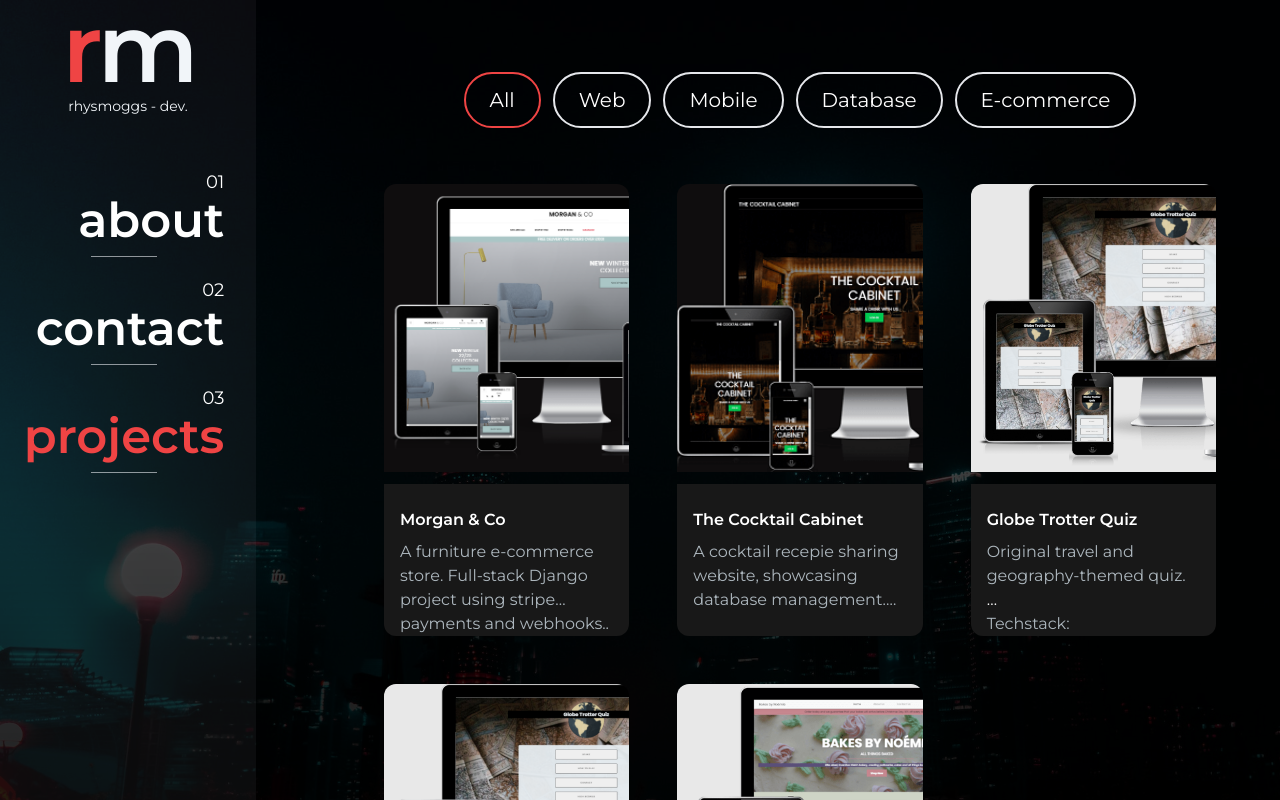
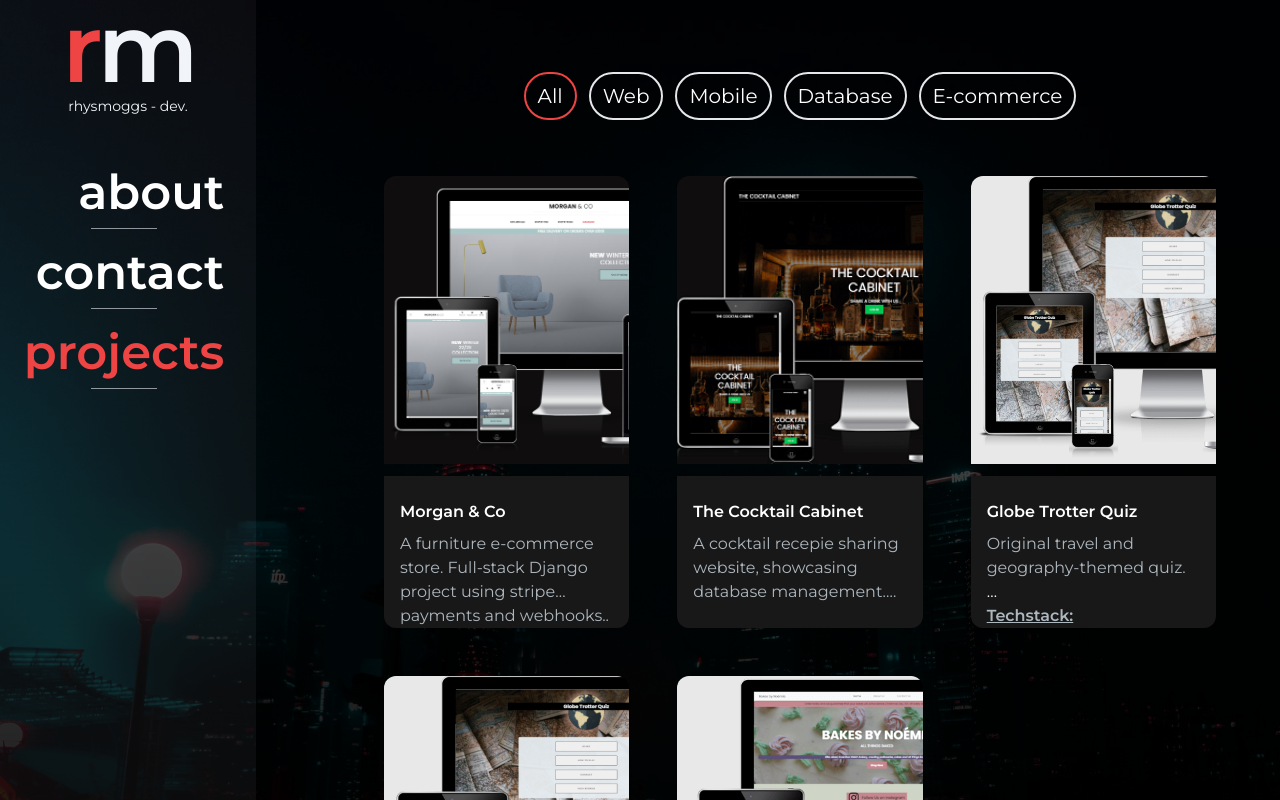
Before and after one commit to rhysmoggs/portfolio2024, a Next.js app: page /projects in a window 1280 px wide. Shown: the top 800 px of the page. Built offline with nearby package versions, Linux system fonts and the light colour scheme.

Commit message:
remove pageNo's and general styling upgrades

```diff
--- a/app/components/NavLink.jsx
+++ b/app/components/NavLink.jsx
@@ -3,7 +3,7 @@ import React from 'react'
 import { motion } from 'framer-motion'
 import { usePathname } from 'next/navigation'
 
-const NavLink = ({ href, title, pageNo }) => {
+const NavLink = ({ href, title }) => {
   const pathname = usePathname()
   return (
     <>
@@ -11,9 +11,6 @@ const NavLink = ({ href, title, pageNo }) => {
         href={href}
         className='block py-2 text-black rounded hover:text-white uppercase md:normal-case'
       >
-        <h1 className='hidden md:block text-white text-sm md:text-lg'>
-          {0 + `${pageNo}`}
-        </h1>
         <motion.h1
           whileHover={{ scale: 1.15 }}
           initial={{ opacity: 1, scale: 1 }}
--- a/app/components/Navbar.jsx
+++ b/app/components/Navbar.jsx
@@ -9,17 +9,14 @@ const navLinks = [
   {
     title: 'about',
     path: '/about',
-    pageNo: 1,
   },
   {
     title: 'contact',
     path: '/contact',
-    pageNo: 2,
   },
   {
     title: 'projects',
     path: '/projects',
-    pageNo: 3,
   },
 ]
 
@@ -69,7 +66,7 @@ const Navbar = () => {
       <div className='hidden md:block col-span-2 mx-2 place-self-center text-right pr-2 mt-24'>
         {navLinks.map((link, index) => (
           <div key={index}>
-            <NavLink href={link.path} title={link.title} pageNo={link.pageNo} />
+            <NavLink href={link.path} title={link.title} />
           </div>
         ))}
       </div>
--- a/app/components/ProjectCard.jsx
+++ b/app/components/ProjectCard.jsx
@@ -30,16 +30,17 @@ function ProjectCard({ image, title, description, techstack, github }) {
       <motion.div
         whileHover={{ y: 10 }}
         transition={{ easeInOut: 0.5 }}
-        className='text-white rounded-b-xl mt-3 bg-[#181818] py-6 px-2 md:px-4 line-clamp-4 hover:line-clamp-none'
+        className='text-white rounded-b-xl mt-3 bg-[#181818] py-6 px-2 md:px-4 line-clamp-4 hover:line-clamp-none break-words'
+        // className='text-white rounded-b-xl mt-3 bg-[#181818] py-6 px-2 md:px-4 line-clamp-4 hover:line-clamp-none'
       >
         <h5 className='font-xl font-semibold mb-2'>{title}</h5>
         <p className='text-[#ADB7BE]'>{description}</p>
         <br />
         <ul className='text-[#ADB7BE]'>
-          Techstack:
+          <h6 className='underline font-semibold'>Techstack:</h6>
           {techstack.map((tech, id) => {
             return (
-              <li className='text-[#ADB7BE]' key={id}>
+              <li className='text-[#ADB7BE] list-disc ml-4' key={id}>
                 {tech}
               </li>
             )
--- a/app/components/ProjectTag.jsx
+++ b/app/components/ProjectTag.jsx
@@ -6,7 +6,7 @@ function ProjectTag({ name, onClick, isSelected }) {
     : 'text-white-[#ADB7BE]border-secondary-600 hover:border-white'
   return (
     <button
-      className={`${buttonStyles} rounded-full border-2 px-6 py-3 text-xl cursor-pointer`}
+      className={`${buttonStyles} rounded-full border-2 px-3 py-2 text-base md:text-xl cursor-pointer`}
       onClick={() => onClick(name)}
     >
       {name}
--- a/app/page.js
+++ b/app/page.js
@@ -8,7 +8,7 @@ export default function Home() {
     <section className='pt-10 md:pt-20 calcWidth'>
       <div className='grid md:grid-cols-2 gap-8'>
         <div className='place-self-center text-center md:text-left md:justify-self-start'>
-          <h1 className='text-white mb-4 text-3xl lg:text-5xl lg:leading-normal font-extrabold'>
+          <h1 className='text-white mb-4 text-2xl md:text-4xl lg:text-5xl lg:leading-normal font-extrabold'>
             <span className='text-primary-500'>Hello, </span>
             <span className='text-secondary-100'>I&apos;m </span>
             <br />
@@ -30,7 +30,7 @@ export default function Home() {
               repeat={0}
             />
           </h1>
-          <p className='text-[#ADB7BE] text-base sm:text-lg mb-6 lg:text-lg'>
+          <p className='text-[#ADB7BE] text-sm mb-6 lg:text-lg'>
             Professional Portfolio for Rhys Morgan / rhysmoggs. Currently in
             development.
           </p>
@@ -39,7 +39,7 @@ export default function Home() {
               href={'https://www.linkedin.com/in/rhysmoggs/'}
               target='_blank'
               rel='noreferrer'
-              className='px-6 inline-block py-3 w-full sm:w-fit rounded-full mr-4 bg-gradient-to-br from-secondary-100 bg-primary-500 hover:bg-secondary-200 text-black'
+              className='text-sm md:text-base px-6 inline-block py-3 w-full sm:w-fit rounded-full mr-4 bg-gradient-to-br from-secondary-100 bg-primary-500 hover:bg-secondary-200 text-black'
             >
               Hire Me @ LinkedIn
             </Link>
@@ -47,7 +47,7 @@ export default function Home() {
               href={'https://github.com/rhysmoggs'}
               target='_blank'
               rel='noreferrer'
-              className='px-1 inline-block py-1 w-full sm:w-fit rounded-full bg-gradient-to-br from-secondary-100 to-primary-500 hover:bg-secondary-800 text-white mt-3'
+              className='text-sm md:text-base px-1 inline-block py-1 w-full sm:w-fit rounded-full bg-gradient-to-br from-secondary-100 to-primary-500 hover:bg-secondary-800 text-white mt-3'
             >
               <span className='block bg-[#121212] hover:bg-secondary-800 rounded-full px-5 py-2'>
                 GitHub
@@ -56,7 +56,7 @@ export default function Home() {
           </div>
         </div>
         <div className='place-self-center mt-4 lg:mt-0'>
-          <div className='rounded-full bg-[#181818] w-[250px] h-[250px] lg:w-[400px] lg:h-[400px] relative overflow-hidden'>
+          <div className='rounded-full bg-[#181818] w-[200px] h-[200px] md:w-[250px] md:h-[250px] lg:w-[400px] lg:h-[400px] relative overflow-hidden'>
             <Image
               src='/images/headshot.jpg'
               alt='headshot of developer rhysmoggs'
```
